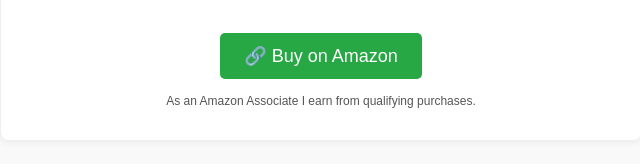
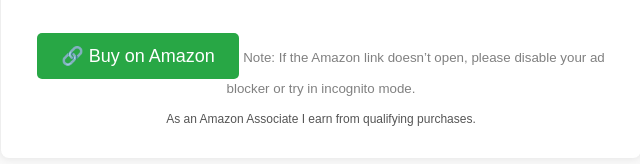
Before and after one commit to Rknoobie/affiliate-site, a plain HTML site: page index.html in a window 1280 px wide. Shown: the part 470-634 px from the top of the page, without its empty margins (319-959 px from the left). Drawn offline with Linux system fonts and the light colour scheme.

Commit message:
Update index.html

```diff
--- a/index.html
+++ b/index.html
@@ -54,6 +54,8 @@
     <!-- ✅ This is your affiliate link -->
     <a href="https://amzn.to/4feDrmC" target="_blank" class="button">🔗 Buy on Amazon</a>
 
+<small style="color: gray;">Note: If the Amazon link doesn’t open, please disable your ad blocker or try in incognito mode.</small>
+
     <p class="disclaimer">As an Amazon Associate I earn from qualifying purchases.</p>
   </div>
 
```
